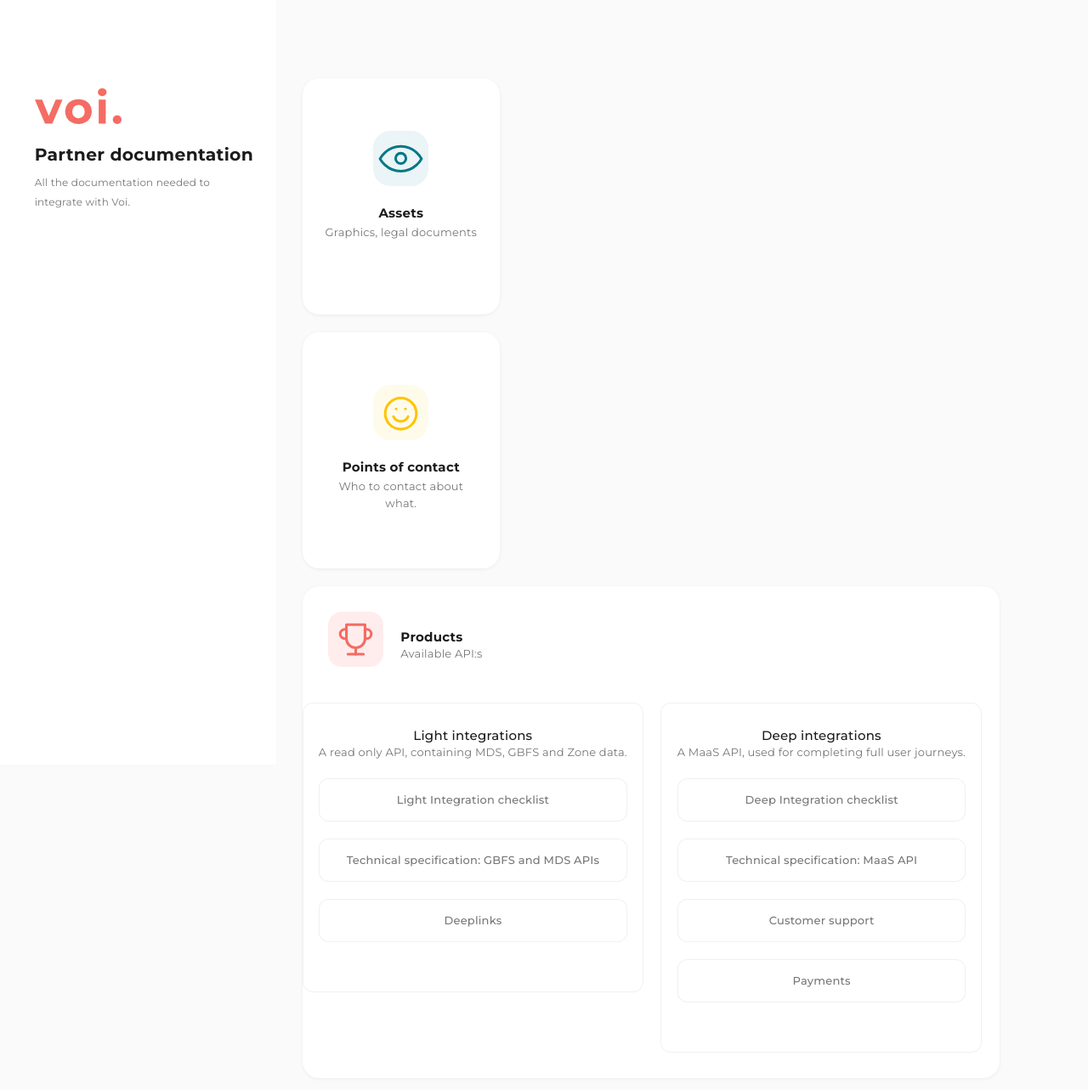
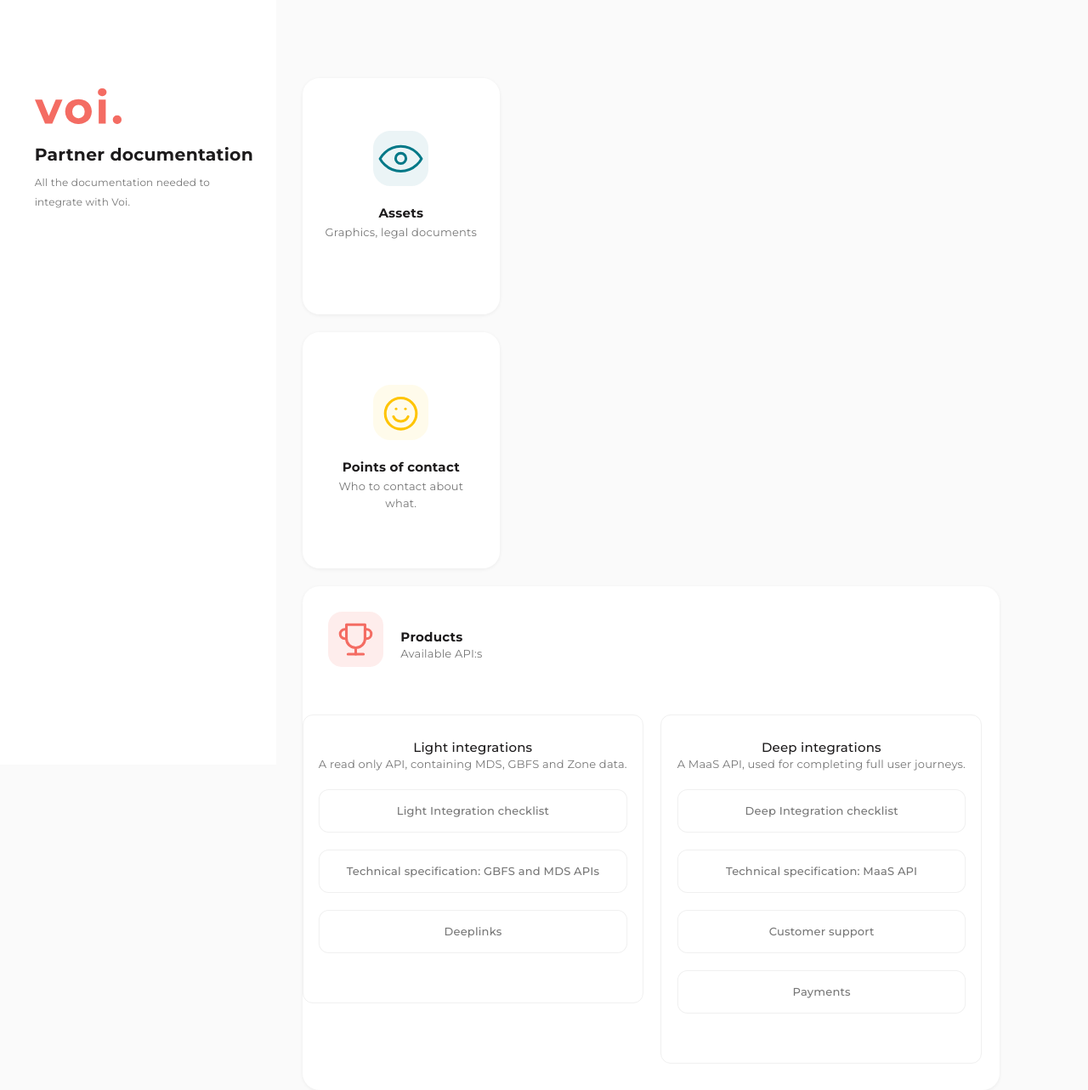
Before and after one commit to voi-api/voi-api.github.io, a Jekyll site: the page built from index.markdown, in a window 1280 px wide. Shown: the whole page at 85% size. Built offline with Jekyll 4.4.1, drawn with Linux system fonts in a browser that asks for light colours; some web fonts are replaced.

Commit message:
last fix

```diff
--- a/assets/css/custom.scss
+++ b/assets/css/custom.scss
@@ -313,7 +313,7 @@ p{
 
 .home_products_header{
     margin: calc(30vw/12.6)0 0 calc(30vw/12.6);
-    padding: calc(12vw/7.6) 0 calc(20vw/12.6) calc(84vw/12.6);
+    padding: calc(12vw/7.6) 0 calc(20vw/7.6) calc(84vw/12.6);
     background: url('/assets/images/ic_products.svg') no-repeat;
     background-size: calc(64vw/12.6);
 
```
